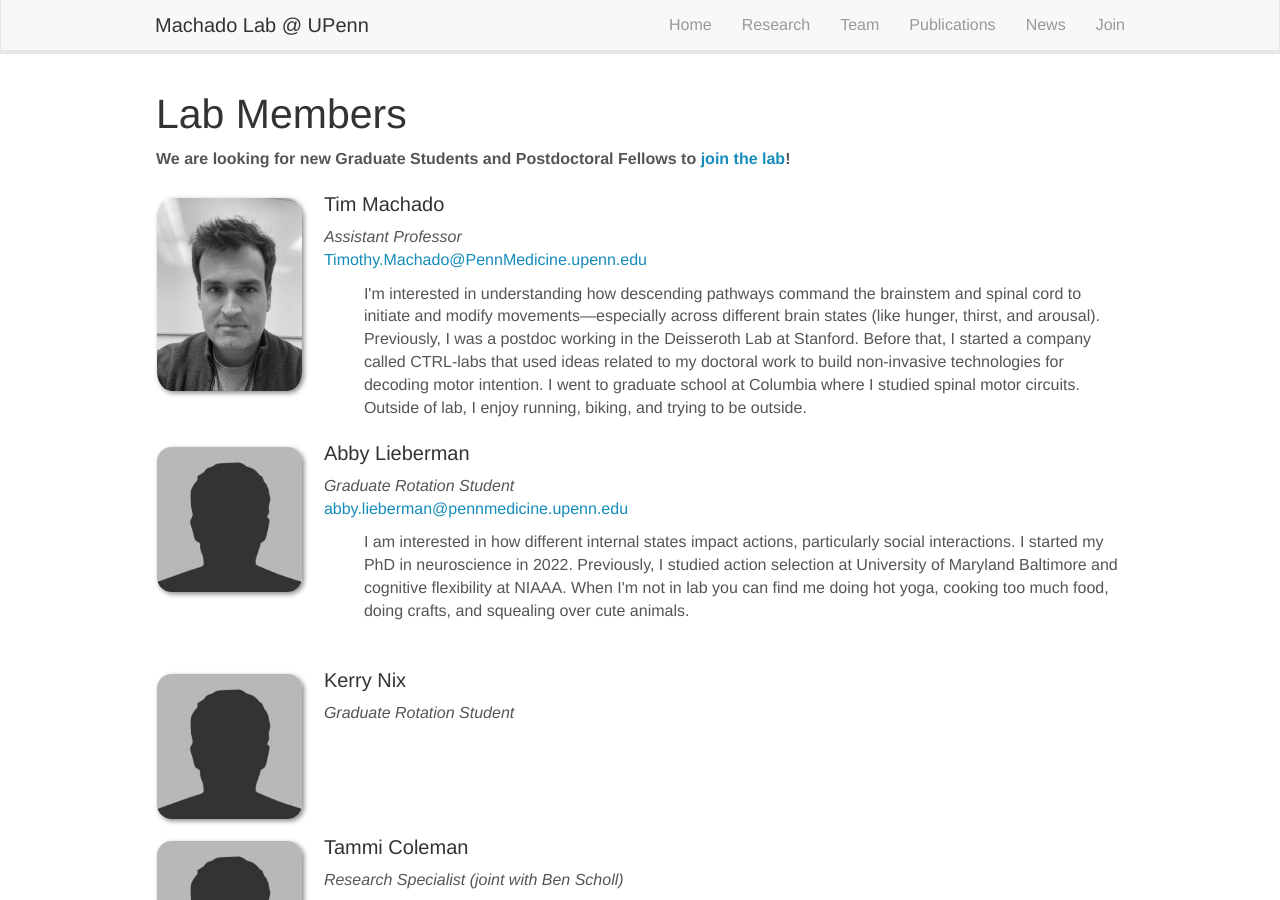
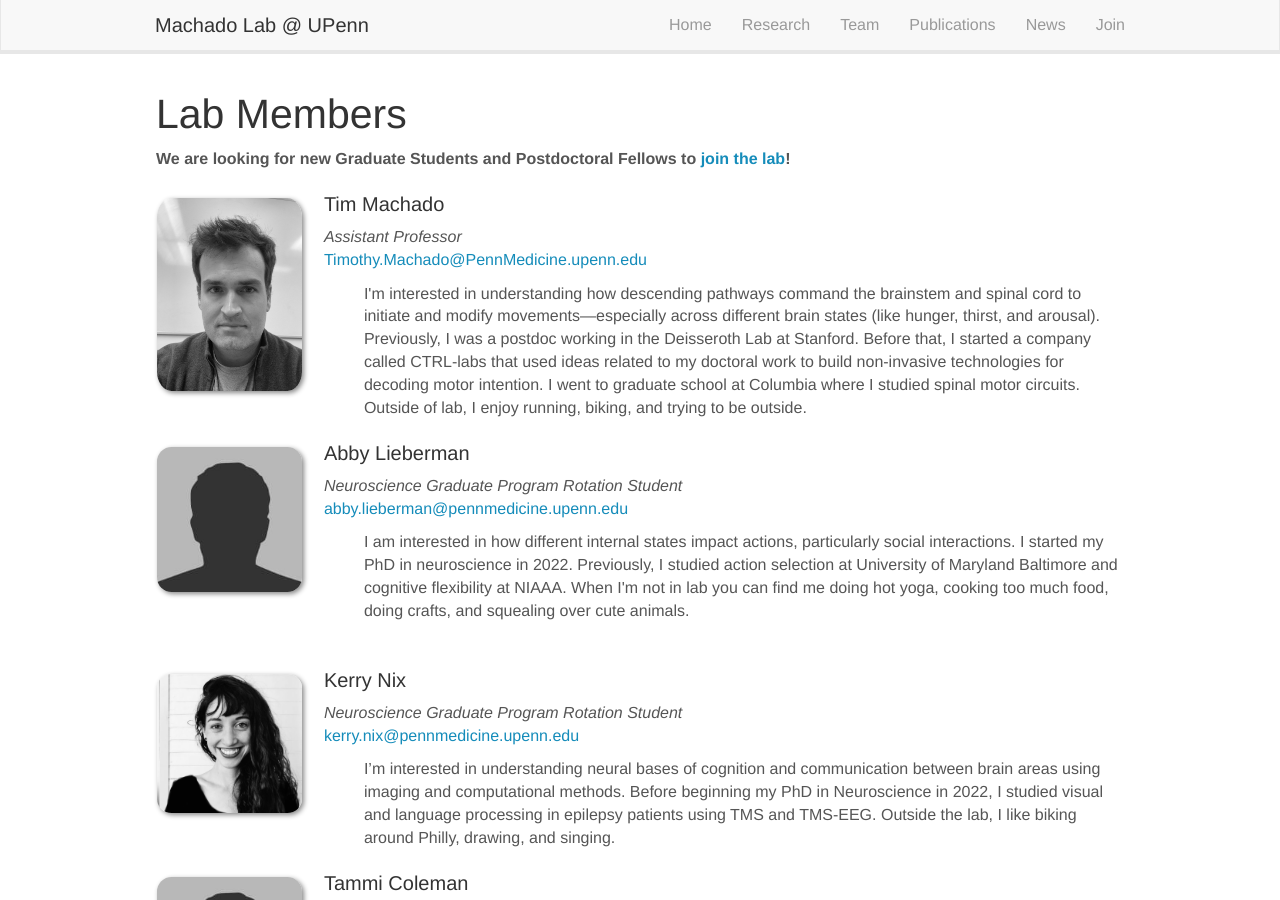
Before and after one commit to machado-lab-code/machado-lab-code, a Jekyll site: the page built from _pages/team.md, in a window 1280 px wide and 900 px high. Built offline with Jekyll 4.4.1, drawn with Linux system fonts in a browser that asks for light colours; nearby versions of some CDN libraries.

Commit message:
Tamachado patch 3 (#4)
* Add files via upload

* Update team_members.yml

```diff
--- a/_data/team_members.yml
+++ b/_data/team_members.yml
@@ -3,31 +3,24 @@
   info: Assistant Professor
   email: Timothy.Machado@PennMedicine.upenn.edu
   bio: I'm interested in understanding how descending pathways command the brainstem and spinal cord to initiate and modify movements—especially across different brain states (like hunger, thirst, and arousal). Previously, I was a postdoc working in the Deisseroth Lab at Stanford. Before that, I started a company called CTRL-labs that used ideas related to my doctoral work to build non-invasive technologies for decoding motor intention. I went to graduate school at Columbia where I studied spinal motor circuits. Outside of lab, I enjoy running, biking, and trying to be outside.
-  number_educ: 3
-  education1: B.S., University of California, San Diego (Cognitive Science)
-  education2: Ph.D., Columbia University (Paninski and Jessell labs)
-  education3: Postdoc Stanford University (Deisseroth lab)
+  number_educ: 0
+  education1:
 
 - name: Abby Lieberman
   photo: bio-photo.jpg
-  info: Graduate Rotation Student
+  info: Neuroscience Graduate Program Rotation Student
   email: abby.lieberman@pennmedicine.upenn.edu
   bio: I am interested in how different internal states impact actions, particularly social interactions. I started my PhD in neuroscience in 2022. Previously, I studied action selection at University of Maryland Baltimore and cognitive flexibility at NIAAA. When I'm not in lab you can find me doing hot yoga, cooking too much food, doing crafts, and squealing over cute animals.
   number_educ: 0
   education1:
-  education2:
-  education3:
-  education4:
 
 - name: Kerry Nix
-  photo: bio-photo.jpg
-  info: Graduate Rotation Student
-  email:
+  photo: nix.jpg
+  info: Neuroscience Graduate Program Rotation Student
+  email: kerry.nix@pennmedicine.upenn.edu
+  bio: I’m interested in understanding neural bases of cognition and communication between brain areas using imaging and computational methods. Before beginning my PhD in Neuroscience in 2022, I studied visual and language processing in epilepsy patients using TMS and TMS-EEG. Outside the lab, I like biking around Philly, drawing, and singing.
   number_educ: 0
   education1:
-  education2:
-  education3:
-  education4:
 
 - name: Tammi Coleman
   photo: bio-photo.jpg
@@ -35,9 +28,6 @@
   email:
   number_educ: 0
   education1:
-  education2:
-  education3:
-  education4:
 
 - name: Marie Fina
   photo: bio-photo.jpg
@@ -45,6 +35,3 @@
   email:
   number_educ: 0
   education1:
-  education2:
-  education3:
-  education4:
```
Also changed, not shown: images/teampic/nix.jpg (added).
